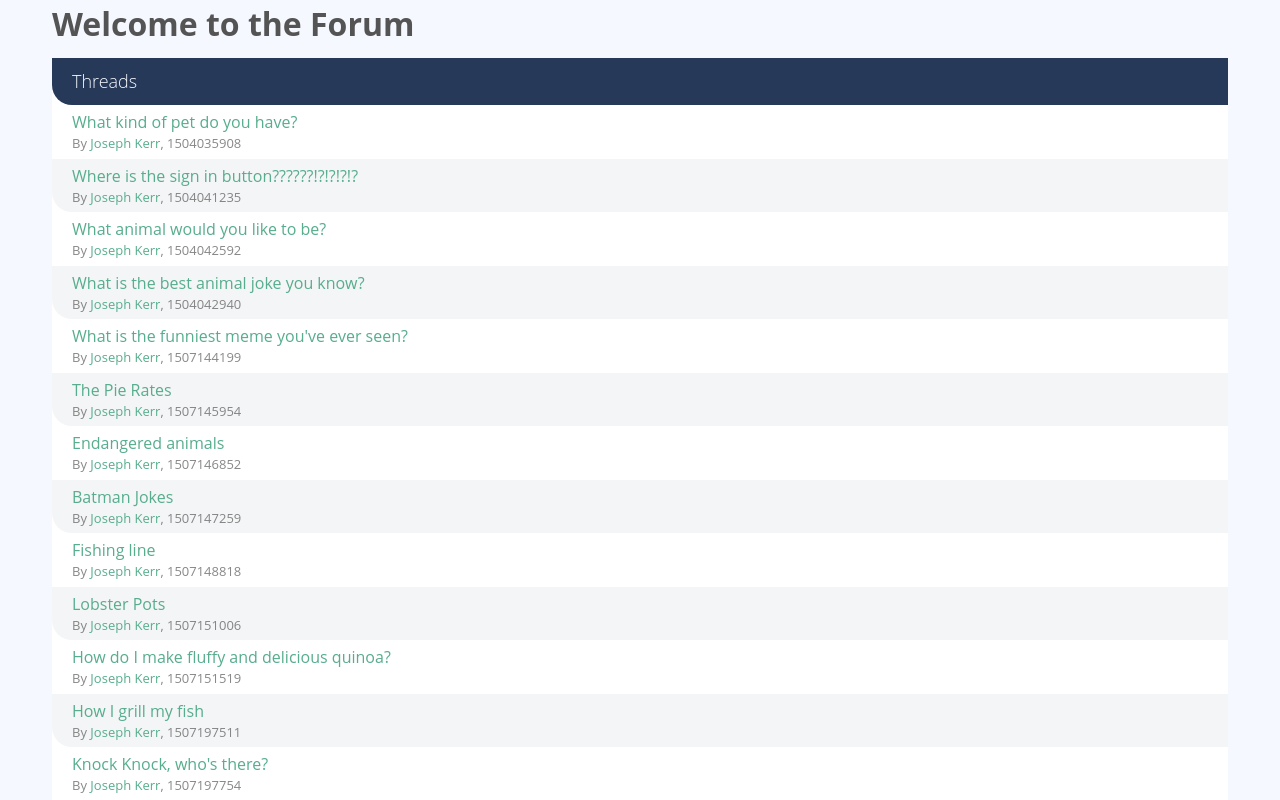
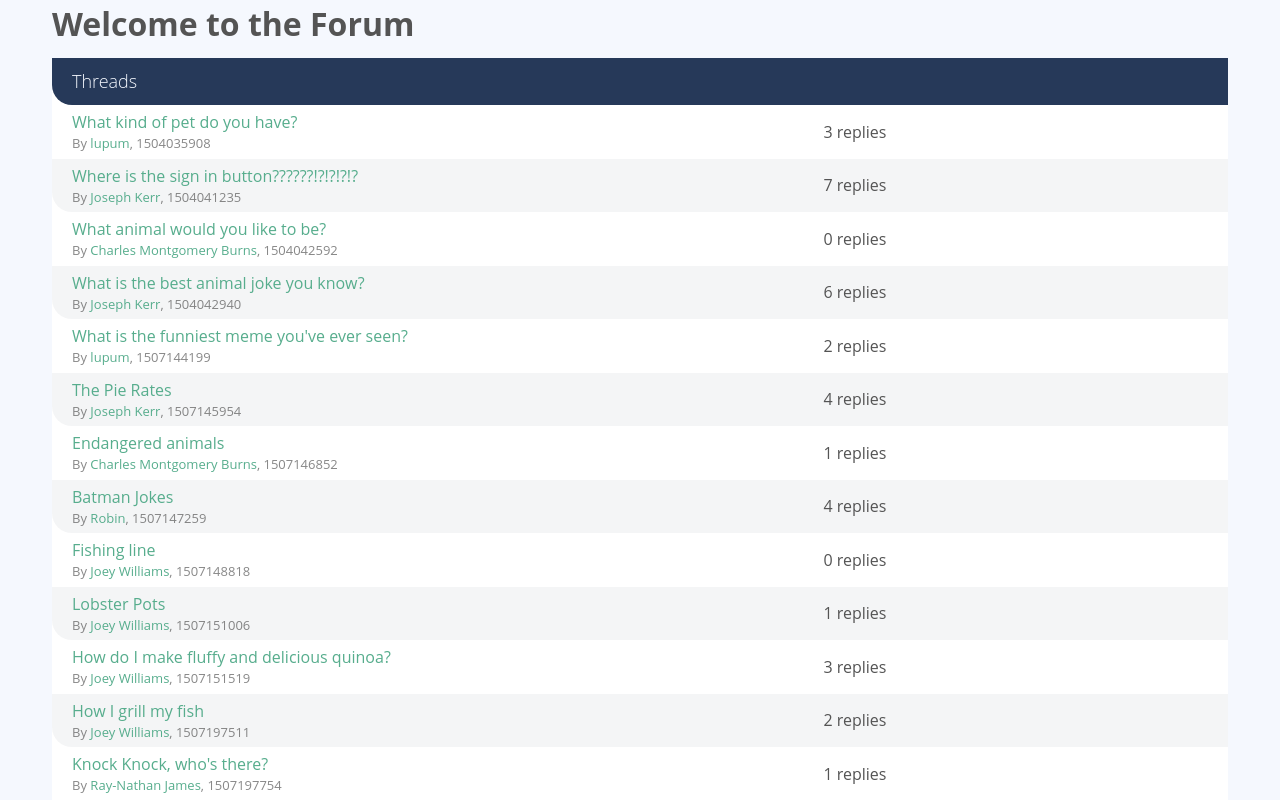
Before and after one commit to machariamarigi/lukexp, a Vue app: page / in a window 1280 px wide. Shown: the top 800 px of the page. Built offline with nearby package versions, Linux system fonts and the light colour scheme.

Commit message:
Show username and no. of replies on the threadlist

```diff
--- a/src/components/ThreadListItem.vue
+++ b/src/components/ThreadListItem.vue
@@ -5,32 +5,34 @@
         <a href="#">{{ thread.title }}</a>
       </p>
       <p class="text-faded text-xsmall">
-        By <a href="#">Joseph Kerr</a>, {{ thread.publishedAt }}
+        By <a href="#">{{ user.name }}</a>, {{ thread.publishedAt }}
       </p>
     </div>
 
-    <!-- <div class="activity">
+    <div class="activity">
       <p class="replies-count">
-        1 reply
+        {{ repliesCount }} replies
       </p>
 
-      <img
+      <!-- <img
         class="avatar-medium"
         src="http://i0.kym-cdn.com/photos/images/facebook/000/010/934/46623-batman_pikachu_super.png"
         alt=""
-      >
+      > -->
 
-      <div>
+      <!-- <div>
         <p class="text-xsmall">
           <a href="#">Bruce Wayne</a>
         </p>
         <p class="text-xsmall text-faded">2 hours ago</p>
-      </div>
-    </div> -->
+      </div> -->
+    </div>
   </div>
 </template>
 
 <script>
+import sourceData from "../data.json";
+
 export default {
   props: {
     thread: {
@@ -38,5 +40,13 @@ export default {
       type: Object
     }
   },
+  computed: {
+    repliesCount() {
+      return Object.keys(this.thread.posts).length - 1;
+    },
+    user() {
+      return sourceData.users[this.thread.userId];
+    }
+  }
 };
 </script>
```
